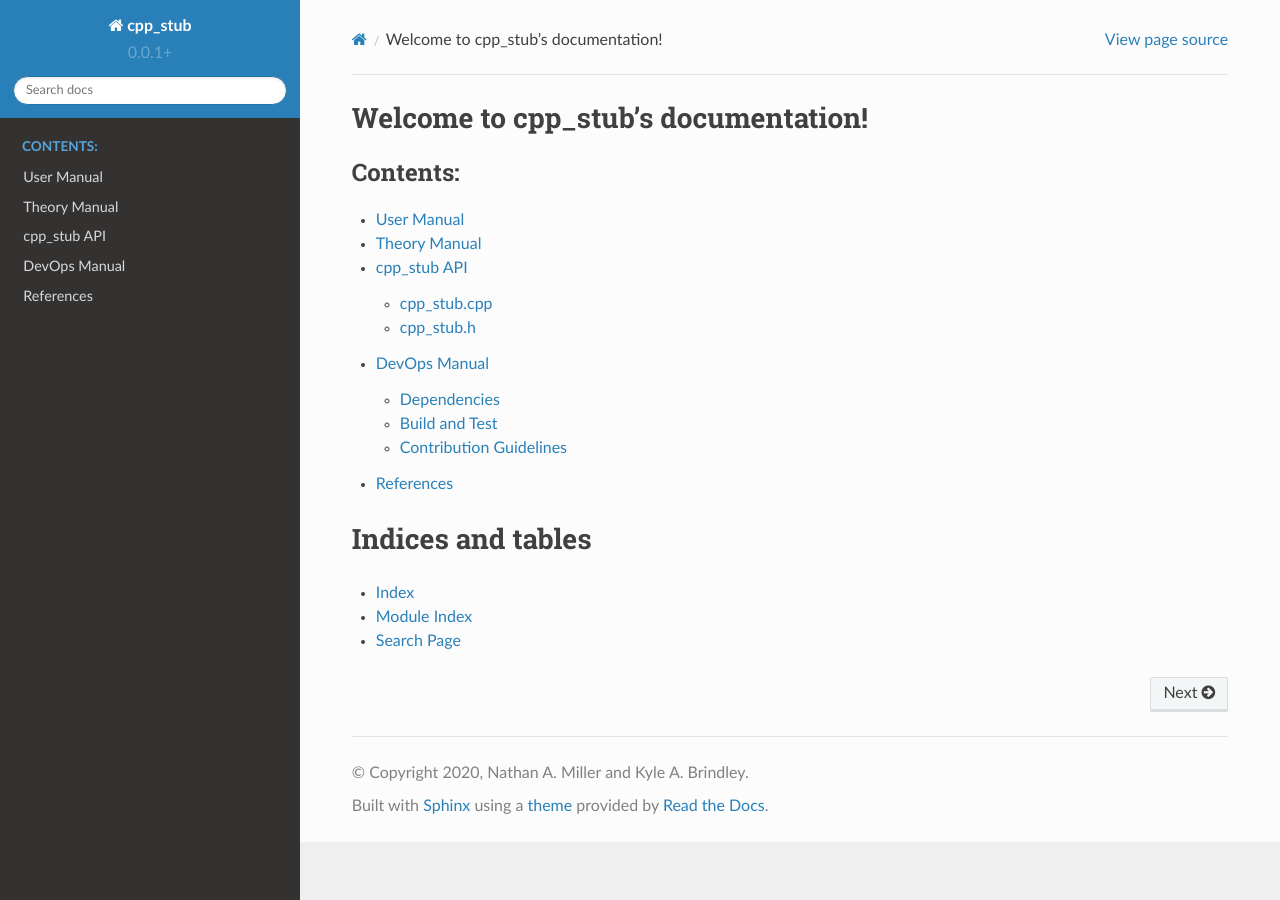
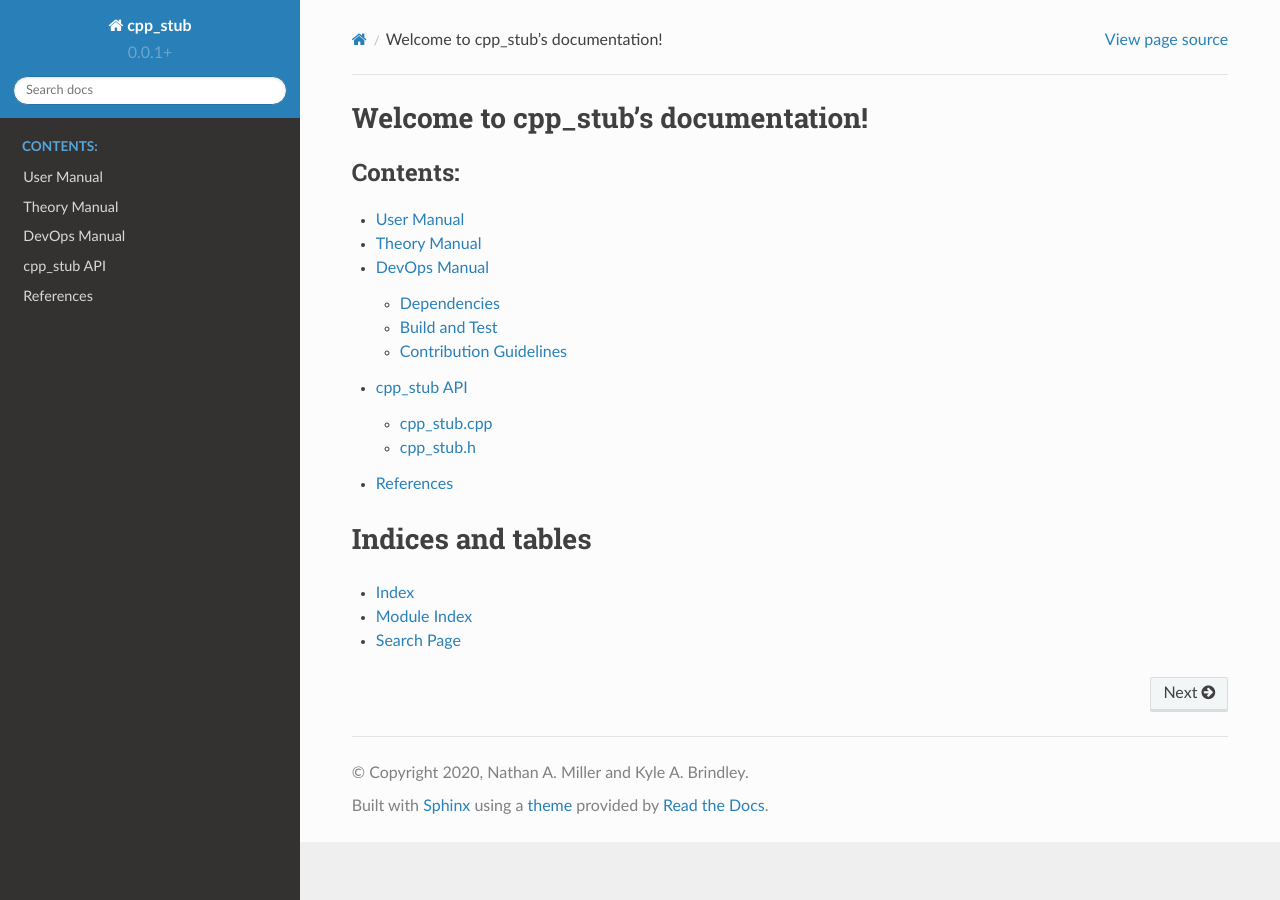
Before and after one commit to lanl/tardigrade-asp, a Sphinx documentation site: the page built from docs/index.rst, in a window 1280 px wide. Built offline with Sphinx 7.4.7 and the Read the Docs theme 2.0.0, drawn with Linux system fonts in a browser that asks for light colours.

Commit message:
MAINT: minor restructure

```diff
--- a/docs/index.rst
+++ b/docs/index.rst
@@ -8,8 +8,8 @@ Welcome to |project|'s documentation!
 
    user
    theory
+   devops
    api
-   devops
    zreferences
 
 ==================
```
